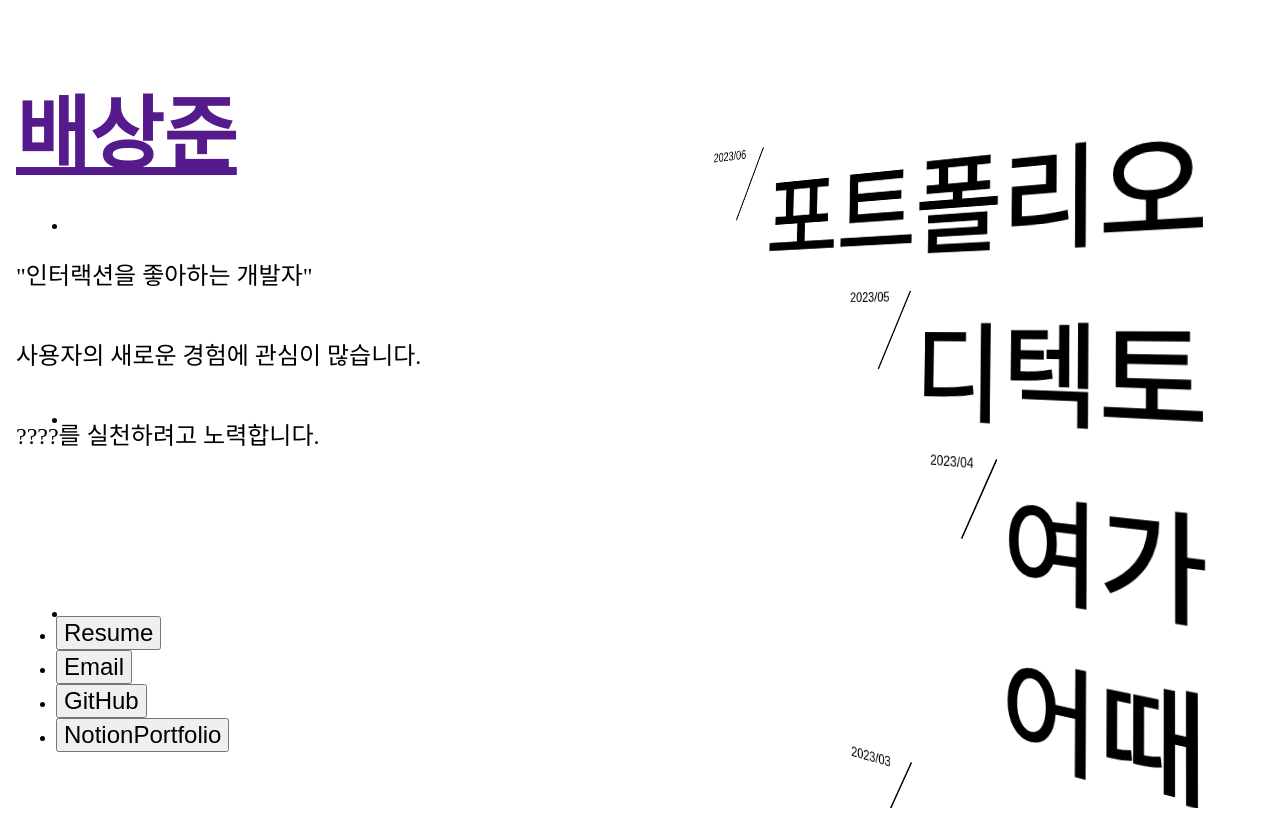
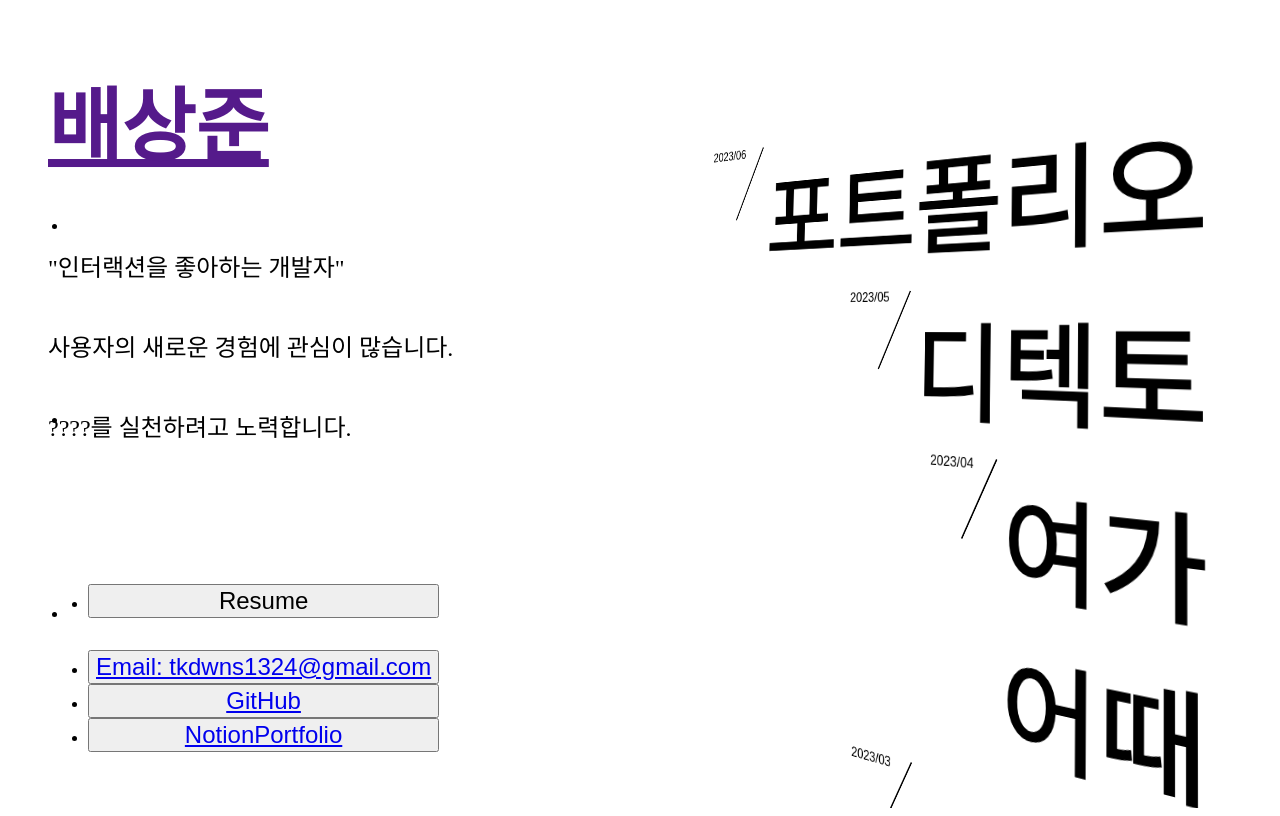
Before and after one commit to no3232/portfolio, a Next.js app: page / in a window 1280 px wide. Built offline with nearby package versions, Linux system fonts and the light colour scheme.

Commit message:
feat: 링크 추가, 로고 위치 조정

```diff
--- a/components/main/MainFooter.tsx
+++ b/components/main/MainFooter.tsx
@@ -5,10 +5,35 @@ function MainFooter() {
   return (
     <MainFooterDiv>
       <ul>
-        <li><button>Resume</button></li>
-        <li><button>Email</button></li>
-        <li><button>GitHub</button></li>
-        <li><button>NotionPortfolio</button></li>
+        <li>
+          <button>Resume</button>
+        </li>
+      </ul>
+      <ul>
+        <li>
+          <button>
+            <a href='mailto:tkdwns1324@gmail.com'>
+              Email: tkdwns1324@gmail.com
+            </a>
+          </button>
+        </li>
+        <li>
+          <button>
+            <a href='https://github.com/no3232' target='_blank'>
+              GitHub
+            </a>
+          </button>
+        </li>
+        <li>
+          <button>
+            <a
+              href='https://www.notion.so/no3232/Portfolio-d4a7e119678440e4856e0d44dacae8bb?pvs=4'
+              target='_blank'
+            >
+              NotionPortfolio
+            </a>
+          </button>
+        </li>
       </ul>
     </MainFooterDiv>
   );
@@ -26,12 +51,13 @@ const FooterStart = keyframes`
     opacity: 1;
     transform: translateY(0);
   }
-`
+`;
 
 const MainFooterDiv = styled.footer`
   position: fixed;
   bottom: 2rem;
-  left: 1rem;
+  left: 3rem;
+
 
   display: flex;
   flex-direction: column;
@@ -39,8 +65,11 @@ const MainFooterDiv = styled.footer`
   z-index: 2;
 
   button {
+    width: 100%;
     font-size: 1.5rem;
-    transition: 0.1s ease;
+    transition: 0.25s cubic-bezier(0.175, 0.885, 0.32, 1.275);
+
+    transform-origin: left;
 
     &:hover {
       scale: 0.9;
--- a/components/main/MainHeader.tsx
+++ b/components/main/MainHeader.tsx
@@ -47,13 +47,13 @@ const WordStart = keyframes`
 
 const MainHeaderDiv = styled.header`
   position: fixed;
-  bottom: 2rem;
-  left: 1rem;
+  bottom: calc(5vh);
+  left: 3rem;
   transform: translate(0, -50%);
 
   transition: 0.5s all;
   &:not(.main) {
-    transform: translate3d(0, calc(-70vh), 0);
+    transform: translate3d(0, calc(-87.5vh + 12rem), 0);
 
     h1, h2 {
       animation: ${WordStart} 0.3s forwards;
```
